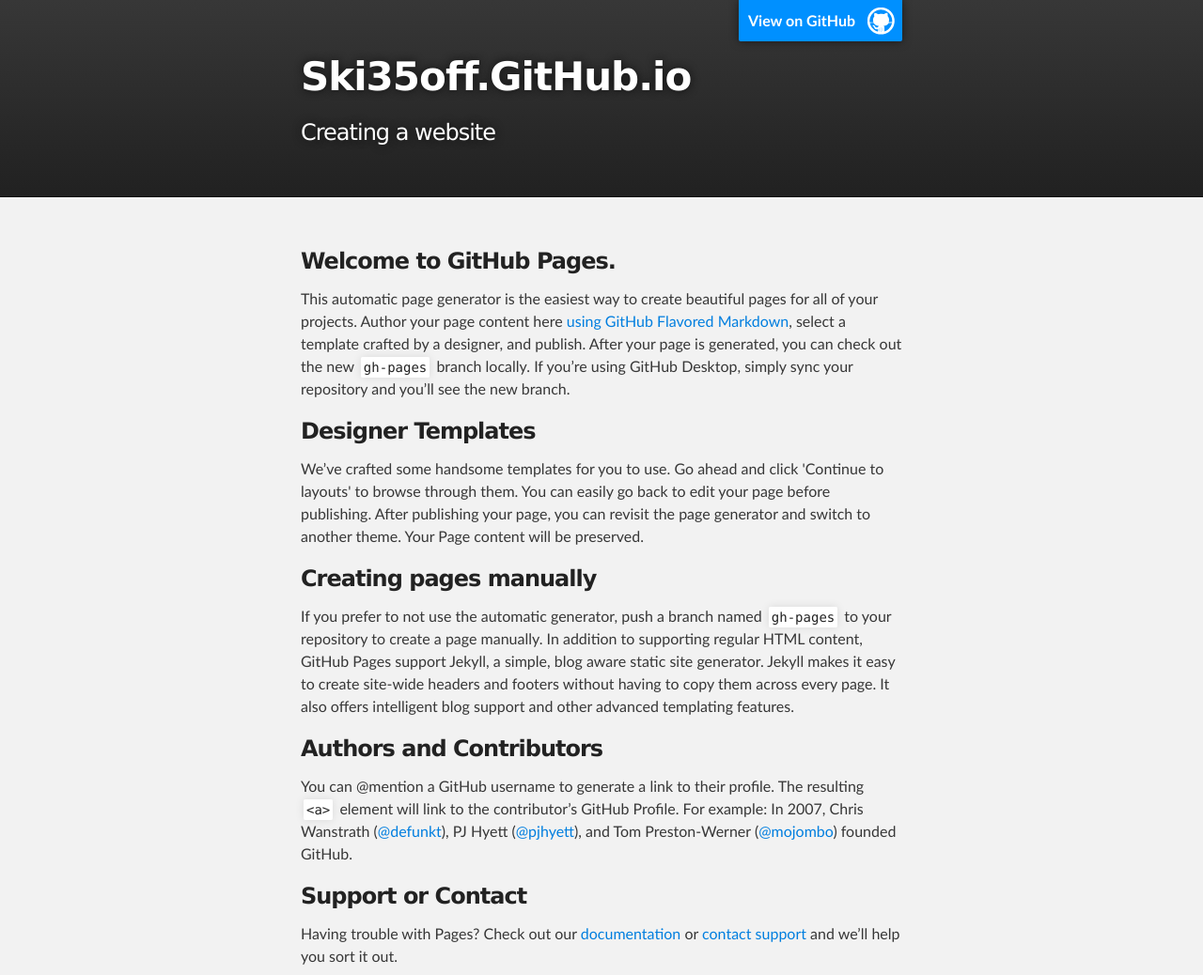
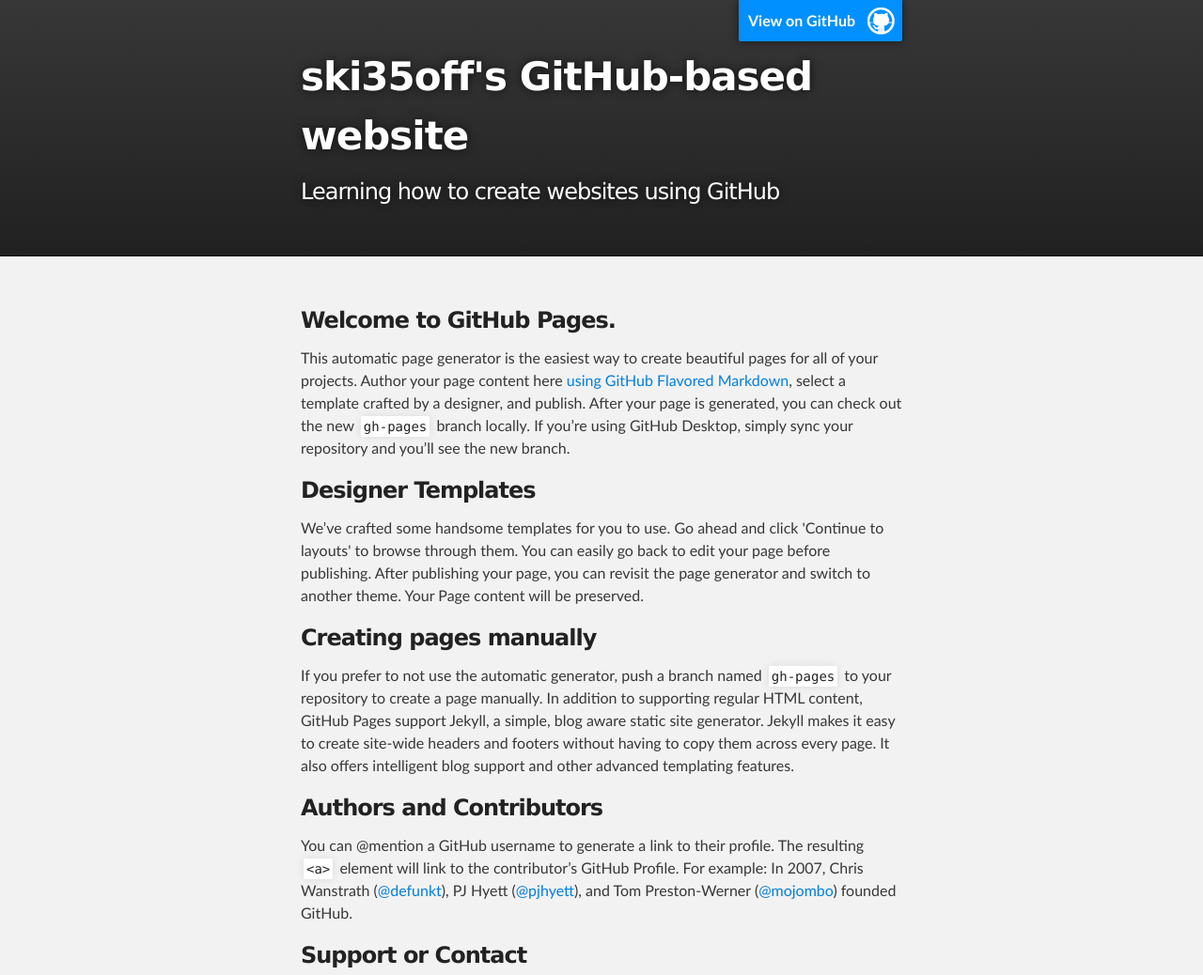
Before and after one commit to ski35off/ski35off.github.io, a plain HTML site: page index.html in a window 1280 px wide. Shown: the top 1038 px of the page at 94% size. Drawn offline with Linux system fonts and the light colour scheme.

Commit message:
Updating index.html with friendlier title

```diff
--- a/index.html
+++ b/index.html
@@ -18,8 +18,8 @@
         <header class="inner">
           <a id="forkme_banner" href="https://github.com/ski35off">View on GitHub</a>
 
-          <h1 id="project_title">Ski35off.GitHub.io</h1>
-          <h2 id="project_tagline">Creating a website</h2>
+          <h1 id="project_title">ski35off's GitHub-based website</h1>
+          <h2 id="project_tagline">Learning how to create websites using GitHub</h2>
 
         </header>
     </div>
```
